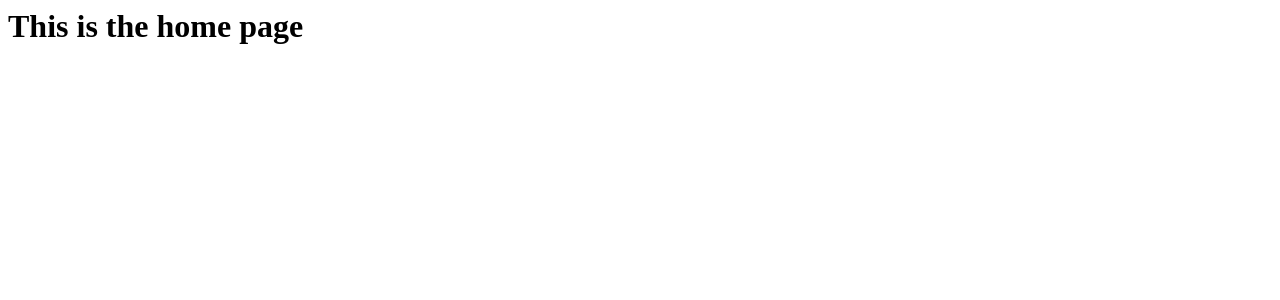
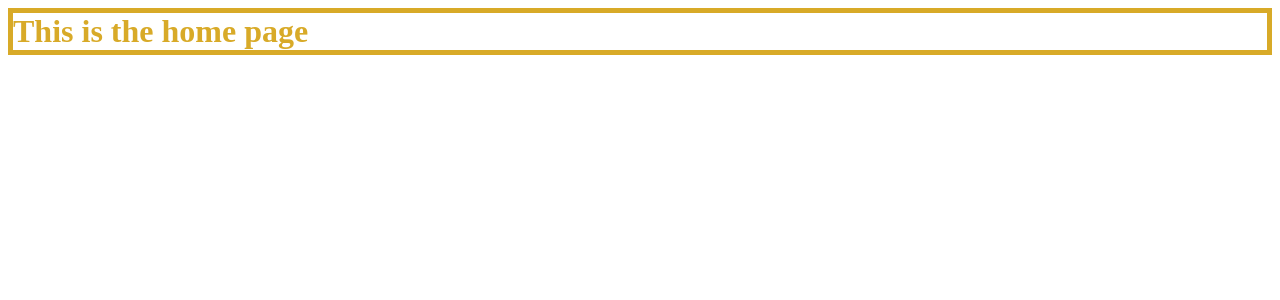
Before and after one commit to xaositectt/x-webpack-boilerplate, a Vue app: page / in a window 1280 px wide. Shown: the top 300 px of the page. Built offline with nearby package versions, Linux system fonts and the light colour scheme.

Commit message:
added scss support, color variable file and smart class generator file

```diff
--- a/package.json
+++ b/package.json
@@ -24,6 +24,8 @@
     "cross-env": "^5.2.0",
     "css-loader": "^1.0.0",
     "html-webpack-plugin": "^3.2.0",
+    "node-sass": "^4.9.3",
+    "sass-loader": "^7.1.0",
     "style-loader": "^0.22.1",
     "url-loader": "^1.1.1",
     "vue-loader": "^15.4.2",
--- a/src/App.vue
+++ b/src/App.vue
@@ -11,3 +11,6 @@ export default {
 }
 
 </script>
+<style lang="scss">
+@import 'src/style/main.scss';
+</style>
--- /dev/null
+++ b/src/style/color_classes.scss
@@ -0,0 +1,17 @@
+@import './colors.scss';
+
+@each $name, $color in $colors {
+  .#{$name} {
+    color: $color;
+  }
+
+  .bg-#{$name} {
+    background-color: $color;
+  }
+
+  .b--#{$name} {
+    border-style: solid;
+    border-width: 5px;
+    border-color: $color;
+  }
+}
--- /dev/null
+++ b/src/style/colors.scss
@@ -0,0 +1,6 @@
+$colors: (
+  light-gray: #d7d7d7,
+  gold: #d8aa28,
+  silver: #b7b7b6,
+  bronze: #c59b70
+);
--- /dev/null
+++ b/src/style/main.scss
@@ -0,0 +1,2 @@
+@import './colors';
+@import './color_classes';
--- a/src/views/About.vue
+++ b/src/views/About.vue
@@ -19,3 +19,6 @@ export default {
   }
 }
 </script>
+
+<style lang="scss">
+</style>
--- a/src/views/Connect.vue
+++ b/src/views/Connect.vue
@@ -9,3 +9,6 @@ export default {
 
 }
 </script>
+
+<style lang="scss">
+</style>
--- a/src/views/Home.vue
+++ b/src/views/Home.vue
@@ -1,6 +1,6 @@
 <template>
   <div>
-    <h1>This is the home page</h1>
+    <h1 class="gold b--gold">This is the home page</h1>
   </div>
 </template>
 
@@ -9,3 +9,6 @@ export default {
 
 }
 </script>
+
+<style lang="scss">
+</style>
--- a/src/views/NotFound.vue
+++ b/src/views/NotFound.vue
@@ -9,3 +9,6 @@ export default {
 
 }
 </script>
+
+<style lang="scss">
+</style>
```
Also changed, not shown: src/components/base/title.vue (deleted, +0 -11 lines), src/style/style.css (deleted), 2 other files (tests, documents, lock files or other folders).
